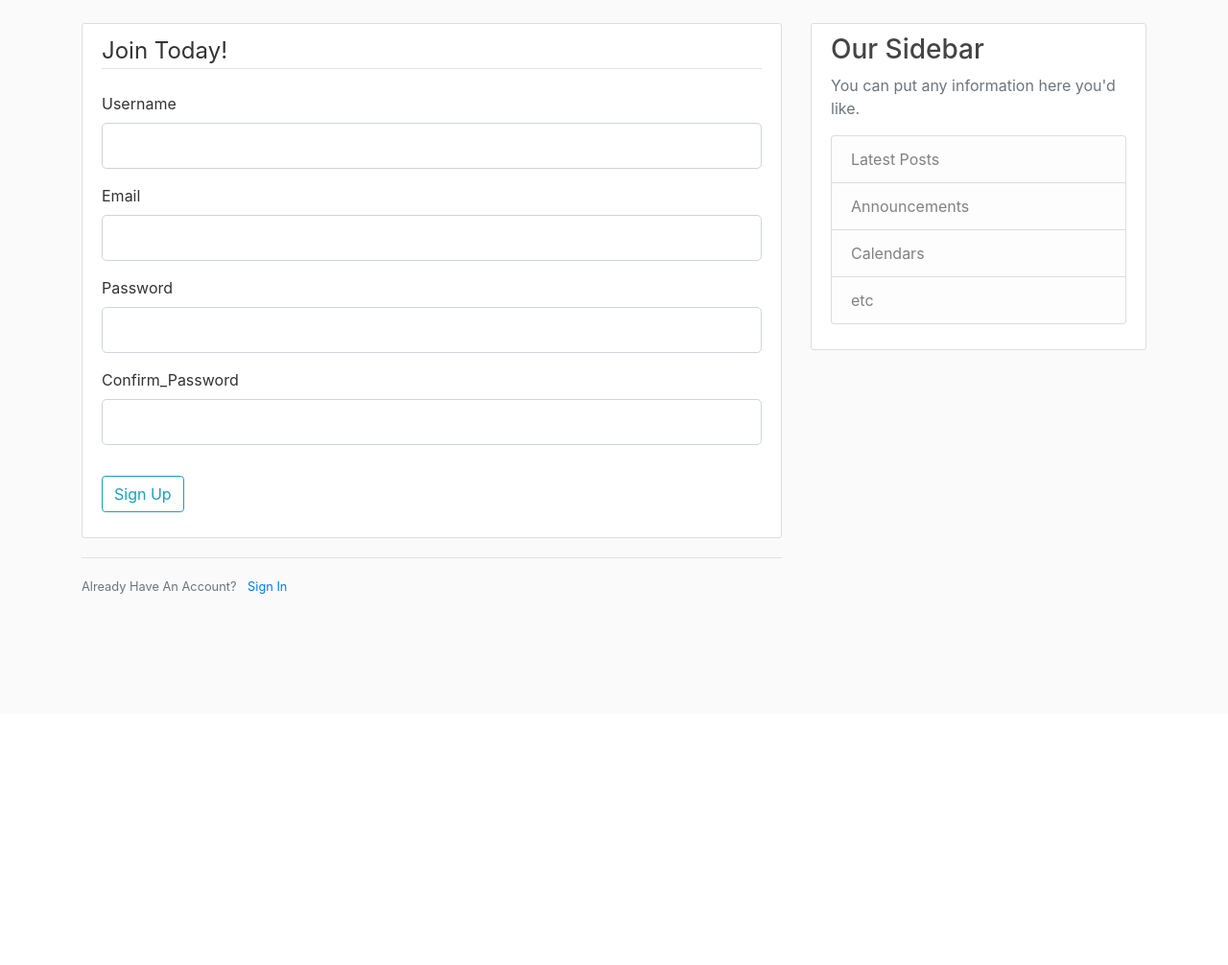
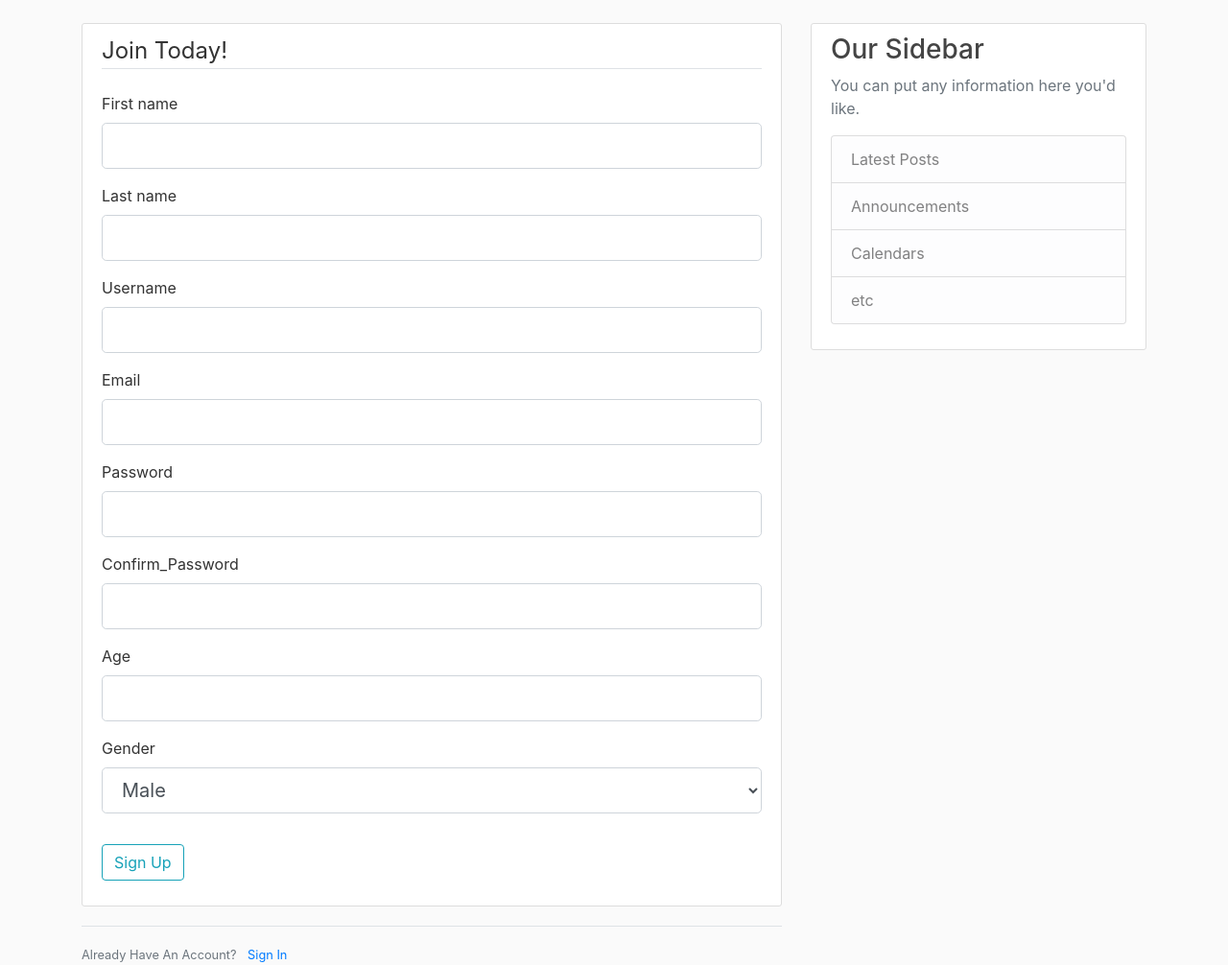
Before and after one commit to TeoKlst/Matcha_2019, a Flask app: page /register in a window 1280 px wide. Shown: the part 56-1062 px from the top of the page at 96% size. Before the commit the page ends 675 px from the top, so only its background shows below. Run offline with Flask 2, Linux system fonts and the light colour scheme; parts of the project's set-up code (start-up, migrations or seed data) failed here and were passed over; some libraries are stand-ins or nearby versions.

Commit message:
03/10/19
+Firstname,lastname,gender,age added

```diff
--- a/matcha/matcha/forms.py
+++ b/matcha/matcha/forms.py
@@ -1,11 +1,15 @@
 from flask_wtf import FlaskForm
 from flask_wtf.file import FileField, FileAllowed
 from flask_login import current_user
-from wtforms import StringField, PasswordField, SubmitField, BooleanField
+from wtforms import StringField, PasswordField, SubmitField, BooleanField, SelectField, RadioField
 from wtforms.validators import DataRequired, Length, Email, EqualTo, ValidationError
-from matcha.models import User
+from matcha.models import User, choices_gender, choices_age
 
 class RegistrationForm(FlaskForm):
+    firstname = StringField('First name',
+                            validators=[DataRequired(), Length(min=2, max=20)])
+    lastname = StringField('Last name',
+                            validators=[DataRequired(), Length(min=2, max=20)])
     username = StringField('Username',
                             validators=[DataRequired(), Length(min=2, max=20)])
     email = StringField('Email',
@@ -14,6 +18,10 @@ class RegistrationForm(FlaskForm):
                             validators=[DataRequired(), Length(min=8)])
     confirm_password = PasswordField('Confirm_Password',
                             validators=[DataRequired(), EqualTo('password')])
+    age = StringField('Age',
+                           validators=[DataRequired(), Length(min=2, max=20)])
+    gender = SelectField('Gender',
+                            choices=choices_gender)
     submit = SubmitField('Sign Up')
 
     def validate_username(self, username):
@@ -26,6 +34,10 @@ class RegistrationForm(FlaskForm):
         if user:
             raise ValidationError('That email is taken. Please choose a different one.')
 
+    # def validate_age(self, age):
+    #     if age < 18:
+    #         raise ValidationError('Invalid age')
+
 
 class LoginForm(FlaskForm):
     email = StringField('Email',
@@ -37,10 +49,18 @@ class LoginForm(FlaskForm):
 
 
 class UpdateAccountForm(FlaskForm):
+    firstname = StringField('First name',
+                            validators=[DataRequired(), Length(min=2, max=20)])
+    lastname = StringField('Last name',
+                            validators=[DataRequired(), Length(min=2, max=20)])
     username = StringField('Username',
                             validators=[DataRequired(), Length(min=2, max=20)])
     email = StringField('Email',
                             validators=[DataRequired(), Email()])
+    age = StringField('Age',
+                           validators=[DataRequired(), Length(min=2, max=20)])
+    gender = SelectField('Gender',
+                            choices=choices_gender)
     picture = FileField('Update Profile Picture', validators=[FileAllowed(['jpg', 'png'])])
     submit = SubmitField('Update')
 
--- a/matcha/matcha/routes.py
+++ b/matcha/matcha/routes.py
@@ -6,6 +6,8 @@ from matcha import app, db, bcrypt
 from matcha.forms import RegistrationForm, LoginForm, UpdateAccountForm
 from matcha.models import User, Like, Message, Images, Tags, Post
 from flask_login import login_user, current_user, logout_user, login_required
+
+from datetime import date
 
 posts = [
     {
@@ -36,9 +38,13 @@ def register():
     form = RegistrationForm()
     if form.validate_on_submit():
         hashed_password = bcrypt.generate_password_hash(form.password.data).decode('utf-8')
-        user = User(username=form.username.data,
+        user = User(firstname=form.firstname.data,
+                    lastname=form.lastname.data,
+                    username=form.username.data,
                     email=form.email.data,
-                    password=hashed_password)
+                    password=hashed_password,
+                    age=form.age.data,
+                    gender=form.gender.data)
         db.session.add(user)
         db.session.commit()
         flash(f'Your account {form.username.data} has been created! You are now able to log in', 'success')
@@ -89,14 +95,24 @@ def account():
         if form.picture.data:
             picture_file = save_picture(form.picture.data)
             current_user.image_file = picture_file
-        current_user.username = form.username.data
-        current_user.email = form.email.data
+        current_user.firstname  = form.firstname.data
+        current_user.lastname   = form.lastname.data
+        current_user.username   = form.username.data
+        current_user.email      = form.email.data
+        current_user.age        = form.age.data
+        current_user.gender     = form.gender.data
         db.session.commit()
         flash('Your account has been updated!', 'success')
         return redirect(url_for('account'))
     elif request.method == 'GET':
-        form.username.data = current_user.username
-        form.email.data = current_user.email
+        today = date.today()
+        born = date(1994, 7, 12)
+        form.firstname.data = current_user.firstname
+        form.lastname.data  = current_user.lastname
+        form.username.data  = today.year - born.year - ((today.month, today.day) < (born.month, born.day))
+        form.email.data     = current_user.email
+        form.age.data       = current_user.age
+        form.gender.data    = current_user.gender
     # PASSING IMAGE FILE TO ACCOUNT HERE
     image_file = url_for('static', filename='profile_pics/' + current_user.image_file)
     return render_template('account.html', title='Account', image_file=image_file, form=form)
--- a/matcha/matcha/templates/register.html
+++ b/matcha/matcha/templates/register.html
@@ -5,6 +5,32 @@
             {{ form.hidden_tag() }}
             <fieldset class="form-group">
                 <legend class="border-bottom mb-4">Join Today!</legend>
+                <div class="form-group">
+                    {{ form.firstname.label(class="form-control-label") }}
+                    {% if form.firstname.errors %}
+                        {{ form.firstname(class="form-control form-control-lg is-invalid") }}
+                        <div class="invalid-feedback">
+                            {% for error in form.firstname.errors %}
+                                <span>{{ error }}</span>
+                            {% endfor %}
+                        </div>
+                    {% else %}
+                        {{ form.firstname(class="form-control form-control-lg") }}
+                    {% endif %}
+                </div>
+                <div class="form-group">
+                    {{ form.lastname.label(class="form-control-label") }}
+                    {% if form.lastname.errors %}
+                        {{ form.lastname(class="form-control form-control-lg is-invalid") }}
+                        <div class="invalid-feedback">
+                            {% for error in form.lastname.errors %}
+                                <span>{{ error }}</span>
+                            {% endfor %}
+                        </div>
+                    {% else %}
+                        {{ form.lastname(class="form-control form-control-lg") }}
+                    {% endif %}
+                </div>
                 <div class="form-group">
                     {{ form.username.label(class="form-control-label") }}
                     {% if form.username.errors %}
@@ -57,6 +83,32 @@
                     {{ form.confirm_password(class="form-control form-control-lg") }}
                 {% endif %}
                 </div>
+                <div class="form-group">
+                    {{ form.age.label(class="form-control-label") }}
+                    {% if form.age.errors %}
+                        {{ form.age(class="form-control form-control-lg is-invalid") }}
+                        <div class="invalid-feedback">
+                            {% for error in form.age.errors %}
+                                <span>{{ error }}</span>
+                            {% endfor %}
+                        </div>
+                    {% else %}
+                        {{ form.age(class="form-control form-control-lg") }}
+                    {% endif %}
+                </div>
+                <div class="form-group">
+                    {{ form.gender.label(class="form-control-label") }}
+                    {% if form.gender.errors %}
+                        {{ form.gender(class="form-control form-control-lg is-invalid") }}
+                        <div class="invalid-feedback">
+                            {% for error in form.gender.errors %}
+                                <span>{{ error }}</span>
+                            {% endfor %}
+                        </div>
+                    {% else %}
+                        {{ form.gender(class="form-control form-control-lg") }}
+                    {% endif %}
+                </div>
             </fieldset>
             <div class="form-group">
                 {{ form.submit(class="btn btn-outline-info") }}
```
Also changed, not shown: matcha/matcha/models.py (+14 -4 lines), matcha/matcha/templates/account.html (+52 -0 lines), matcha/matcha/site.db.
